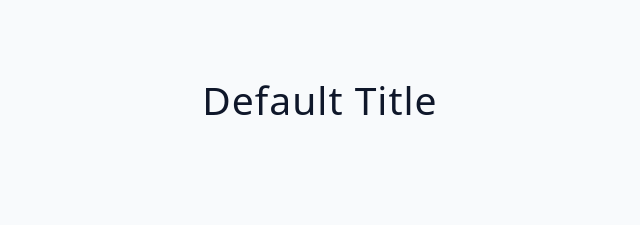
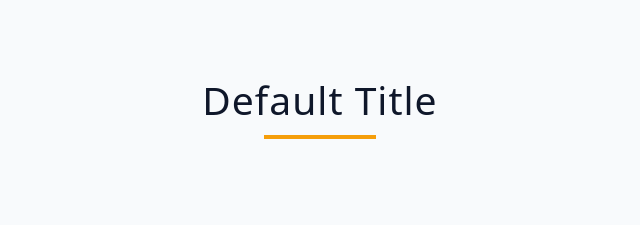
Before and after one commit to isnendyankp/cafemenu, a React (Vite) app: page / in a window 1280 px wide. Shown: the top 225 px of the page, without its empty margins (320-960 px from the left). Built offline with nearby package versions, Linux system fonts and the light colour scheme.

Commit message:
s7-196:Add div with className title-underline

```diff
--- a/src/Title.jsx
+++ b/src/Title.jsx
@@ -4,6 +4,7 @@ const Title = ({text}) => {
   return (
     <div className="title">
       <h2>{text || 'Default Title'}</h2>
+      <div className="title-underline"></div>
     </div>
   );
 }
@@ -15,3 +16,4 @@ export default Title
 // - s7-195:Add prop text on title
 //-  s7-196:cr8 div with classname title
 // - s7-196:pass in text & if not will return default title
+// - s7-196:Add div with className title-underline
```
